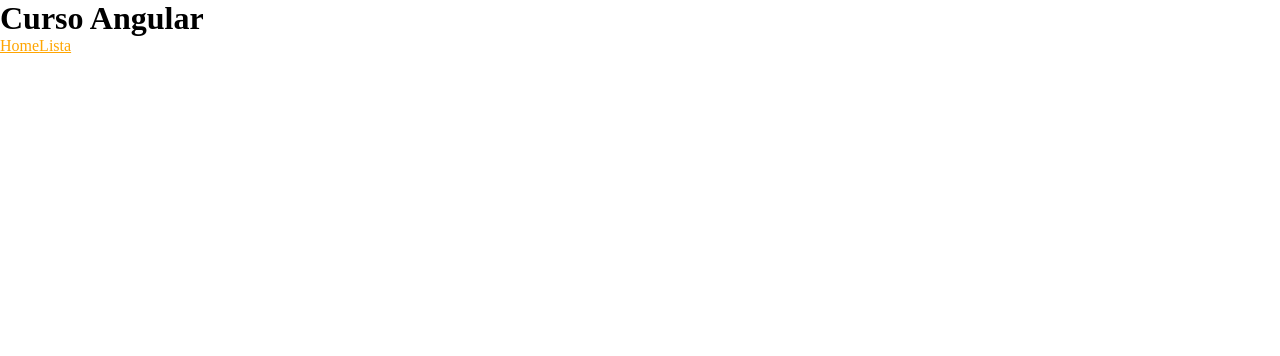
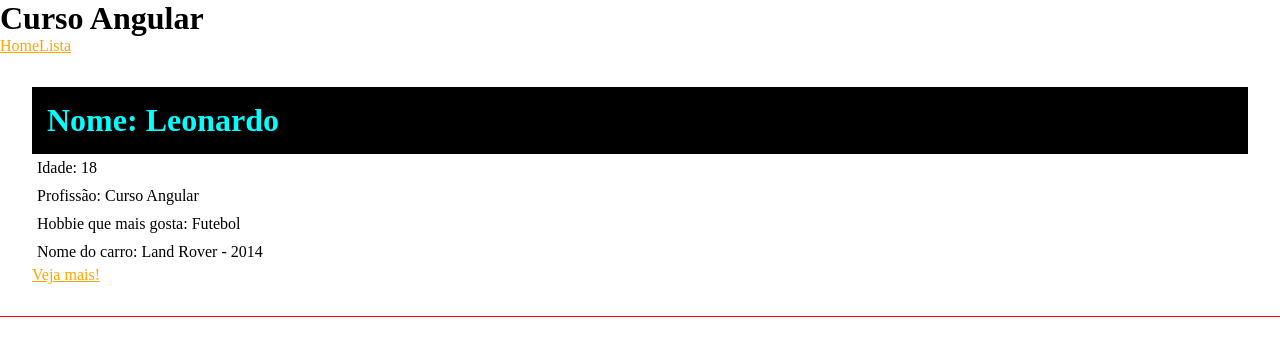
Before and after one commit to leooli0/curso-angular13v, an Angular app: page / in a window 1280 px wide. Shown: the top 356 px of the page. Built offline with nearby package versions, Linux system fonts and the light colour scheme.

Commit message:
conclusão-aula-de-rotas-angular

```diff
--- a/src/app/app-routing.module.ts
+++ b/src/app/app-routing.module.ts
@@ -1,10 +1,16 @@
 import { NgModule } from '@angular/core';
 import { RouterModule, Routes } from '@angular/router';
+import { FirstComponentComponent } from './components/first-component/first-component.component';
+import { ListRenderComponent } from './components/list-render/list-render.component';
 
-const routes: Routes = [];
+const routes: Routes = [
+  { path: '', component: FirstComponentComponent },
+  { path: 'list', component: ListRenderComponent },
+];
 
 @NgModule({
+  declarations: [],
   imports: [RouterModule.forRoot(routes)],
-  exports: [RouterModule]
+  exports: [RouterModule],
 })
-export class AppRoutingModule { }
+export class AppRoutingModule {}
--- a/src/app/app.module.ts
+++ b/src/app/app.module.ts
@@ -33,7 +33,8 @@ import { TwoWayBindingComponent } from './components/two-way-binding/two-way-bin
   imports: [
     BrowserModule,
     FormsModule,
-    AppRoutingModule],
+    AppRoutingModule
+  ],
   providers: [],
   bootstrap: [AppComponent],
 })
--- a/src/app/components/first-component/first-component.component.ts
+++ b/src/app/components/first-component/first-component.component.ts
@@ -7,9 +7,9 @@ import { Component, OnInit } from '@angular/core';
 })
 export class FirstComponentComponent implements OnInit {
 
-  name = "Leonardo";  // ou name: string: "Leonardo"
+  name = "Leonardo";  // ou name: string: "NOME"
   age = 18;
-  job: string = "Programdor";
+  job: string = "Curso Angular";
   hobbies = ["Jogar", "Filmes", "Futebol"];
   car = {
     name: "Land Rover",
```
Also changed, not shown: src/app/app-router.module.ts (deleted, +0 -16 lines).
